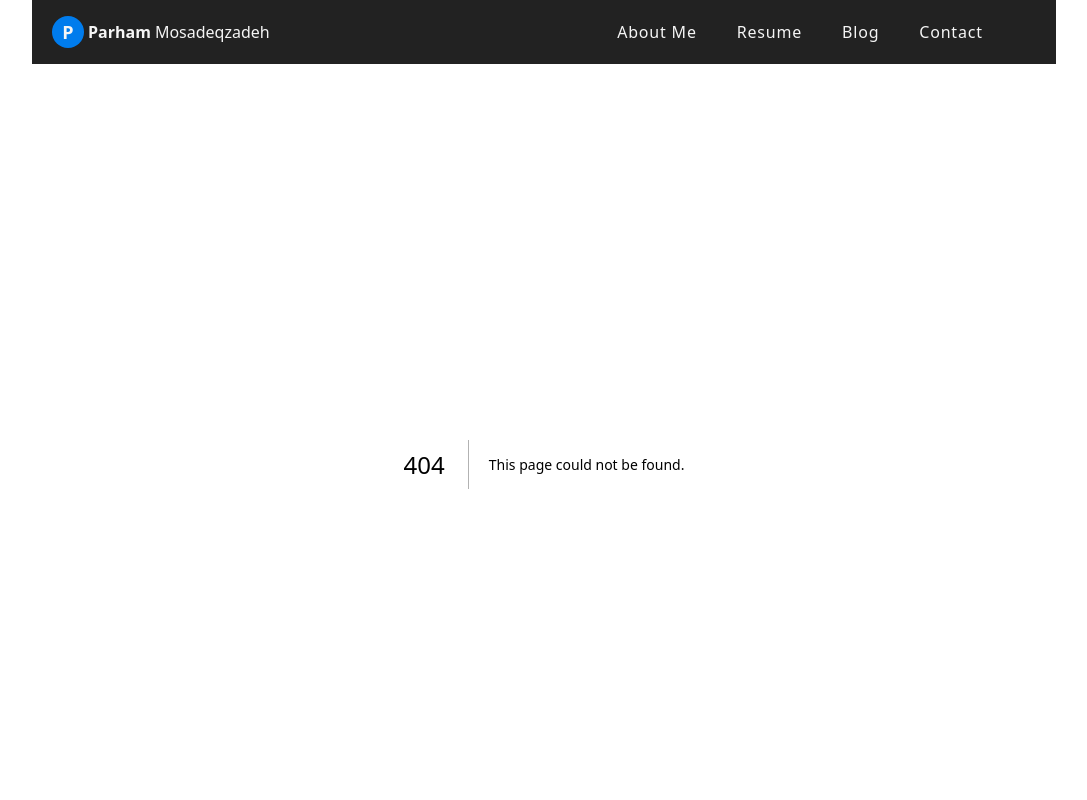
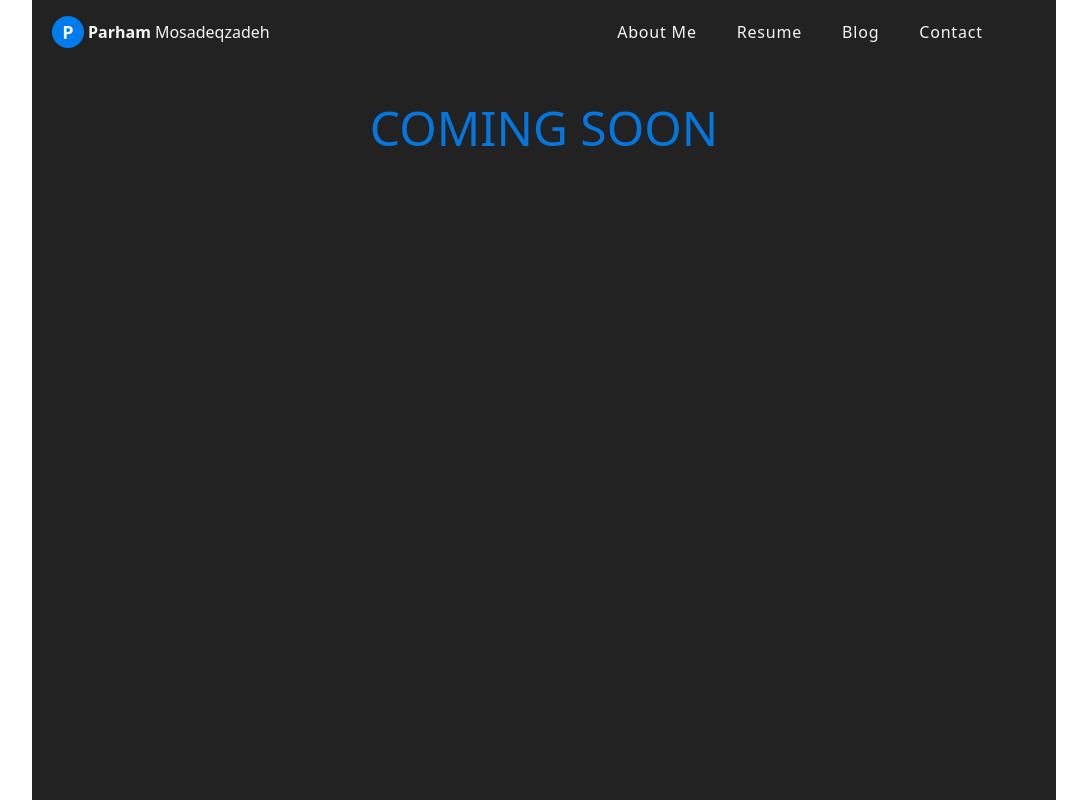
Before and after one commit to parham-mosadeq/parham-cv, a Next.js app: page /blog in a window 1280 px wide. Before the commit this address had no page. Shown: the top 800 px of the page, without its empty margins (96-1183 px from the left). Built offline with nearby package versions, Linux system fonts and the light colour scheme.

Commit message:
create blog page

```diff
--- /dev/null
+++ b/src/pages/blog/index.js
@@ -0,0 +1,14 @@
+import Layout from '@/components/layouts/layout';
+import React from 'react';
+
+const BlogPage = () => {
+  return (
+    <Layout>
+      <div className=' h-screen text-center'>
+        <h3 className='text-5xl py-10 text-secBlue uppercase'>coming soon</h3>
+      </div>
+    </Layout>
+  );
+};
+
+export default BlogPage;
```
